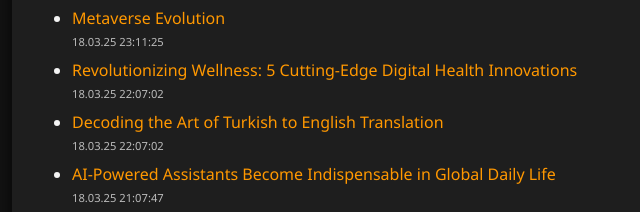
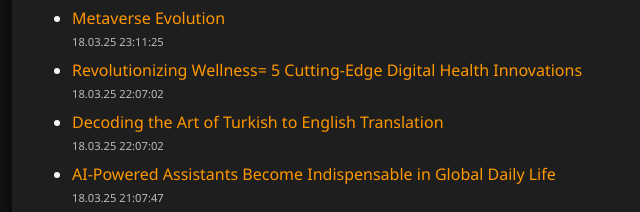
Before and after one commit to fevzikilas/blog-agent, a plain HTML site: page index.html in a window 1280 px wide. Shown: the part 311-523 px from the top of the page, 208-848 px from the left. Drawn offline with Linux system fonts and the light colour scheme.

Commit message:
Fix title formatting for digital health innovations blog post

```diff
--- a/blog-list.json
+++ b/blog-list.json
@@ -12,7 +12,7 @@
 { "title": "Domestic Software Startups Accelerate Towards Expanding to Global Markets in the Digital Transformation Process", "url": "blogs/Yerli_yazılım_girişimleri_dijital_dönüşüm_sürecinde_küresel_pazara_açılma_yolunda_hız_kazanıyor.html", "date": "2025-03-18T11:07:04+03:00" },
 { "title": "Smart City Projects Build Sustainable Urban Life with Domestic Technologies", "url": "blogs/akilli_sehir_projeleri_yerli_teknolojilerle_surdurulebilir_kentsel_yasami_insa_ediyor.html", "date": "2025-03-18T20:06:28+03:00" },
 { "title": "Metaverse Evolution", "url": "blogs/cr_fn.html", "date": "2025-03-19T02:11:25+03:00" },
-{ "title": "Revolutionizing Wellness: 5 Cutting-Edge Digital Health Innovations", "url": "blogs/dijital_saglik_uygulamalari_bireylerin_yasam_kalitesini_artiran_yenilikci_araclar_sunuyor.html", "date": "2025-03-19T01:07:02+03:00" },
+{ "title": "Revolutionizing Wellness= 5 Cutting-Edge Digital Health Innovations", "url": "blogs/dijital_saglik_uygulamalari_bireylerin_yasam_kalitesini_artiran_yenilikci_araclar_sunuyor.html", "date": "2025-03-19T01:07:02+03:00" },
 { "title": "Electric Vehicles in Automotive Industry", "url": "blogs/elektrikli_araclar_cevre_dostu_ulasim_cozumleri_otomotiv.html", "date": "2025-03-19T09:05:02+03:00" },
 { "title": "AI-Powered Assistants Become Indispensable in Global Daily Life", "url": "blogs/global_arenada_yapay_zeka_destekli_asistanlar_gunluk_yasamin_vazgecilmezi_haline_geliyor.html", "date": "2025-03-19T00:07:47+03:00" },
 { "title": "The Crypto Revolution", "url": "blogs/kripto_piyasasi_dijital_finansal_devrim.html", "date": "2025-03-19T03:05:48+03:00" },
```
Also changed, not shown: blogs/dijital_saglik_uygulamalari_bireylerin_yasam_kalitesini_artiran_yenilikci_araclar_sunuyor.html (+1 -1 lines).
